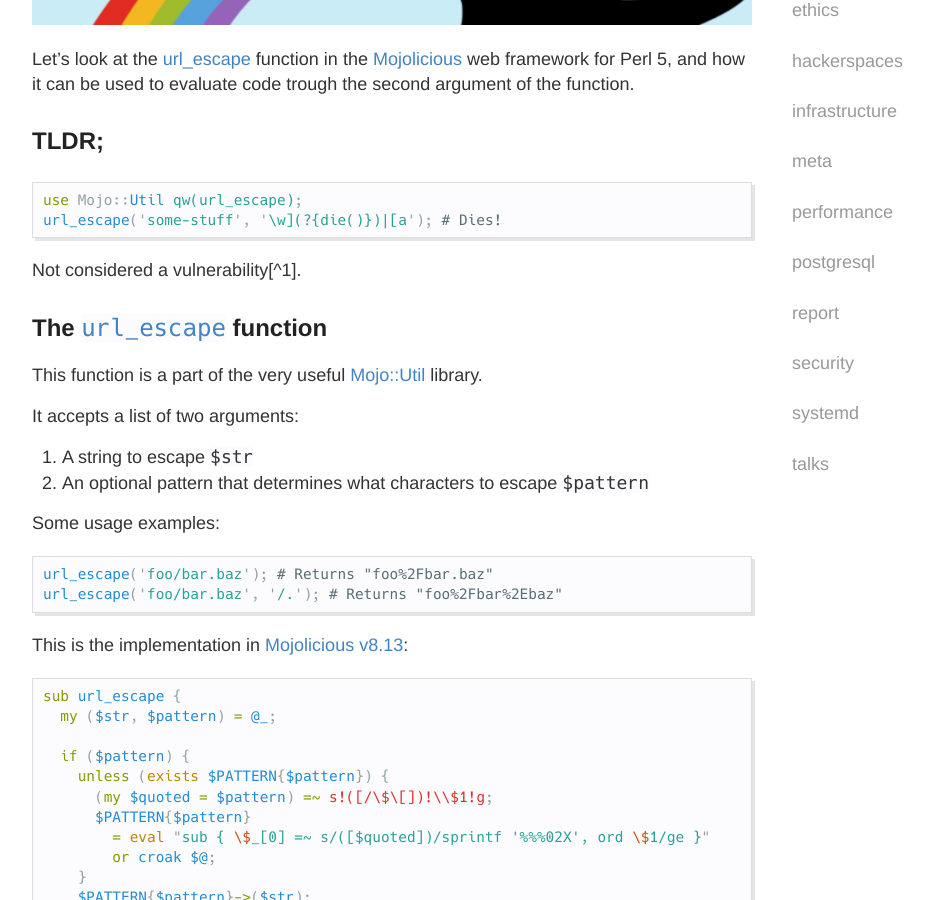
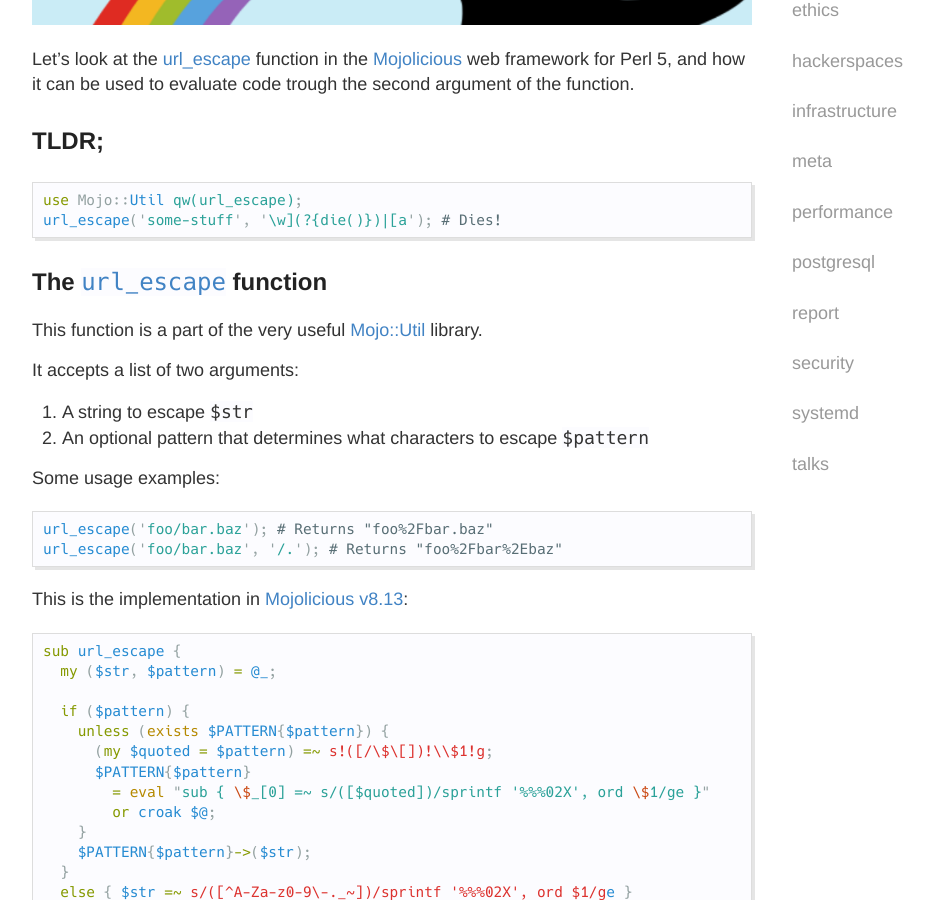
Before and after one commit to labanskoller/hackeriet_blog, a Jekyll site: the page built from _posts/2019-04-08-mojolicious-executing-code-with-url_escape.md, in a window 1280 px wide and 900 px high, scrolled down 408 px. Shown: the whole window, without its empty margins (248-1182 px from the left). Built offline with Jekyll 4.4.1, drawn with Linux system fonts in a browser that asks for light colours.

Commit message:
It's obvious enough in the text below.

````diff
--- a/_posts/2019-04-08-mojolicious-executing-code-with-url_escape.md
+++ b/_posts/2019-04-08-mojolicious-executing-code-with-url_escape.md
@@ -16,7 +16,6 @@ can be used to evaluate code trough the second argument of the function.
 use Mojo::Util qw(url_escape);
 url_escape('some-stuff', '\w](?{die()})|[a'); # Dies!
 ```
-Not considered a vulnerability[^1].
 
 ## The [`url_escape`](https://mojolicious.org/perldoc/Mojo/Util#url_escape) function
 
````
